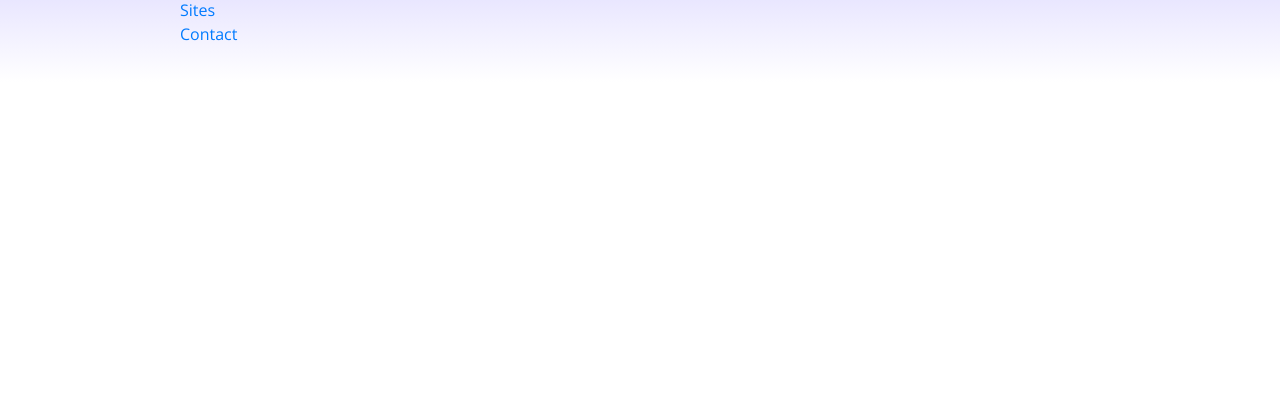
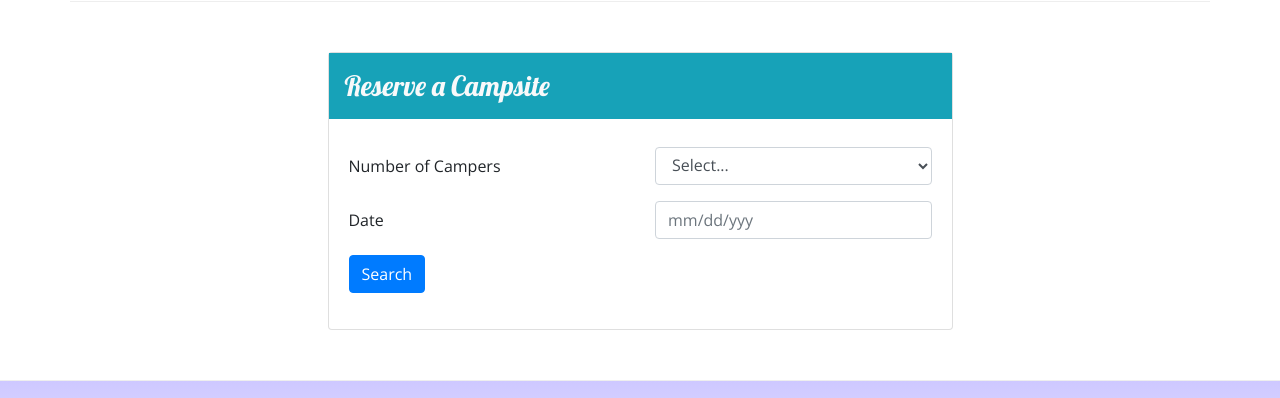
Before and after one commit to Kiki615/nucampsitePREV, a website: page index.html in a window 1280 px wide. Shown: the part 1191-1589 px from the top of the page. Before the commit the page ends 1273 px from the top, so only its background shows below. Drawn offline with nearby package versions, Linux system fonts and the light colour scheme.

Commit message:
week2 workshop

```diff
--- a/index.html
+++ b/index.html
@@ -29,6 +29,10 @@
                     <div class="col">
                         <h1>NuCamp</h1>
                         <h2>a better way to camp</h2>
+                    </div>
+                    <div class="col-md-4 col-xl-2 mt-4">
+                        <a class="btn btn-info" href="#reserveForm" role="button">Reserve Campsite</a>
+
                     </div>
                 </div>
             </div>
@@ -73,8 +77,14 @@
                         <h2 class="text-sm-right">Featured Campsites</h2>
                     </div>
                     <div class="col">
-                        <h3>React Lake Campground</h3>
-                        <p class="d-none d-sm-block">Nestled in the foothills of the Chrome Mountains, this campground on the shores of the pristine React Lake is a favorite for fly fishers.</p>
+                        <div class="media">
+                            <div class="media-body align-self-center">
+                                <h3>React Lake Campground</h3>
+                                <p class="d-none d-sm-block">Nestled in the foothills of the Chrome Mountains, this campground on the shores of the pristine React Lake is a favorite for fly fishers.</p>
+
+                            </div>
+                            <img class="d-flex ml-3 img-thumbnail float-right" src="img/react-lake-thumb.jpg" alt="React Lake" />
+                        </div>
                     </div>
                 </div>
 
@@ -93,6 +103,47 @@
 
                     </div>
                 </div>
+
+        </div>
+        <div class="row row-content">
+            <div class="col-sm-6 mx-auto">
+                <div class="card">
+                    <h3 class="text-light bg-info p-3">Reserve a Campsite</h3>
+                        <div class="card-body">
+                            <form id="reserveForm">
+
+                                <div class="form-group row">
+
+                                    <label for="numCampers" class="col-12 col-sm-6 col-form-label">Number of Campers</label>
+                                    <div class="col">
+                                        <select class="form-control" name="numCampers" id="numCampers">
+                                            <option value="select">Select...</option>
+                                            <option value="one">1</option>
+                                            <option value="two">2</option>
+                                            <option value="three">3</option>
+                                            <option value="four">4</option>
+                                            <option value="five">5</option>
+                                            <option value="six">6</option>
+                                        </select>
+                                    </div>
+                                </div>
+
+                                <div class="form-group row">
+                                    <label for="date" class="col-12 col-sm-6 col-form-label">Date</label>
+                                    <div class="col">
+                                        <input type="text" class="form-control" id="date" name="date" placeholder="mm/dd/yyy" />
+                                    </div>
+                                </div>
+
+                                <div class="form-group row">
+                                    <div class="col">
+                                        <button class="btn btn-primary" type="submit">Search</button>
+                                    </div>
+                                </div>
+                            </form>
+                        </div>
+                </div>
+            </div>
 
         </div>
         <footer class="site-footer">
```
Also changed, not shown: 2 other files.
